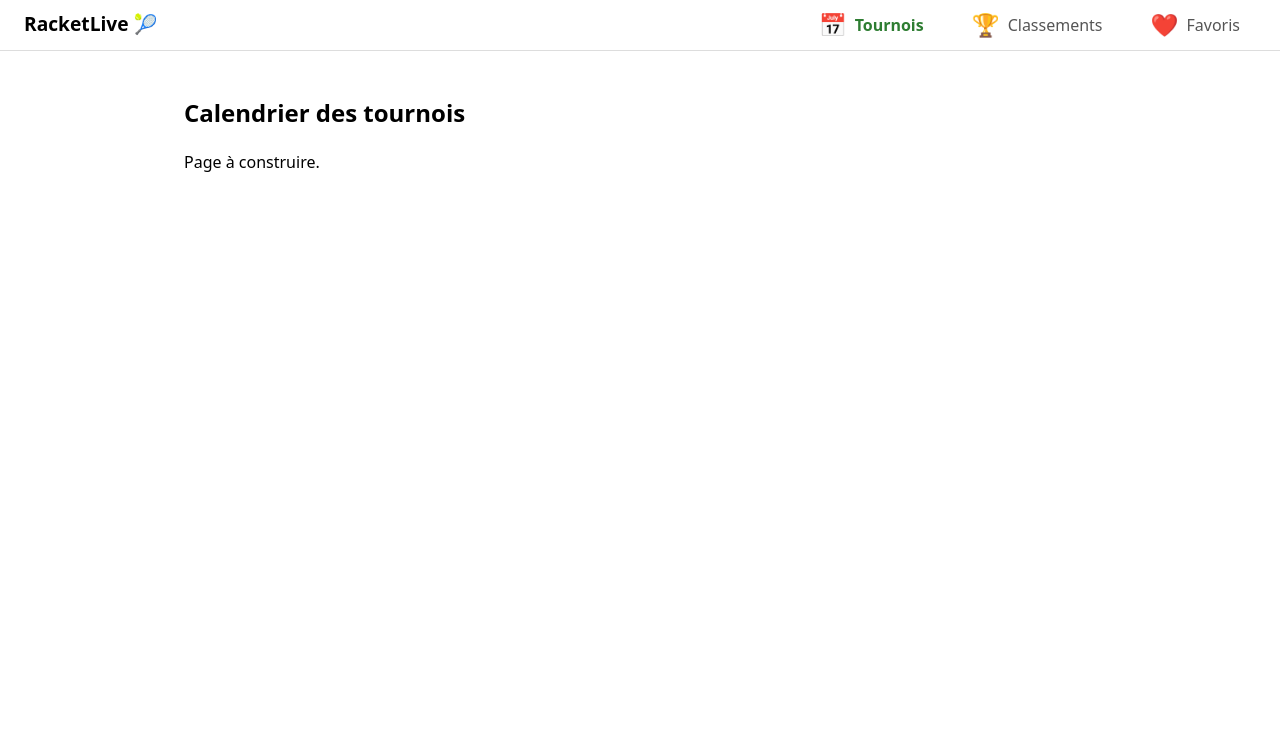
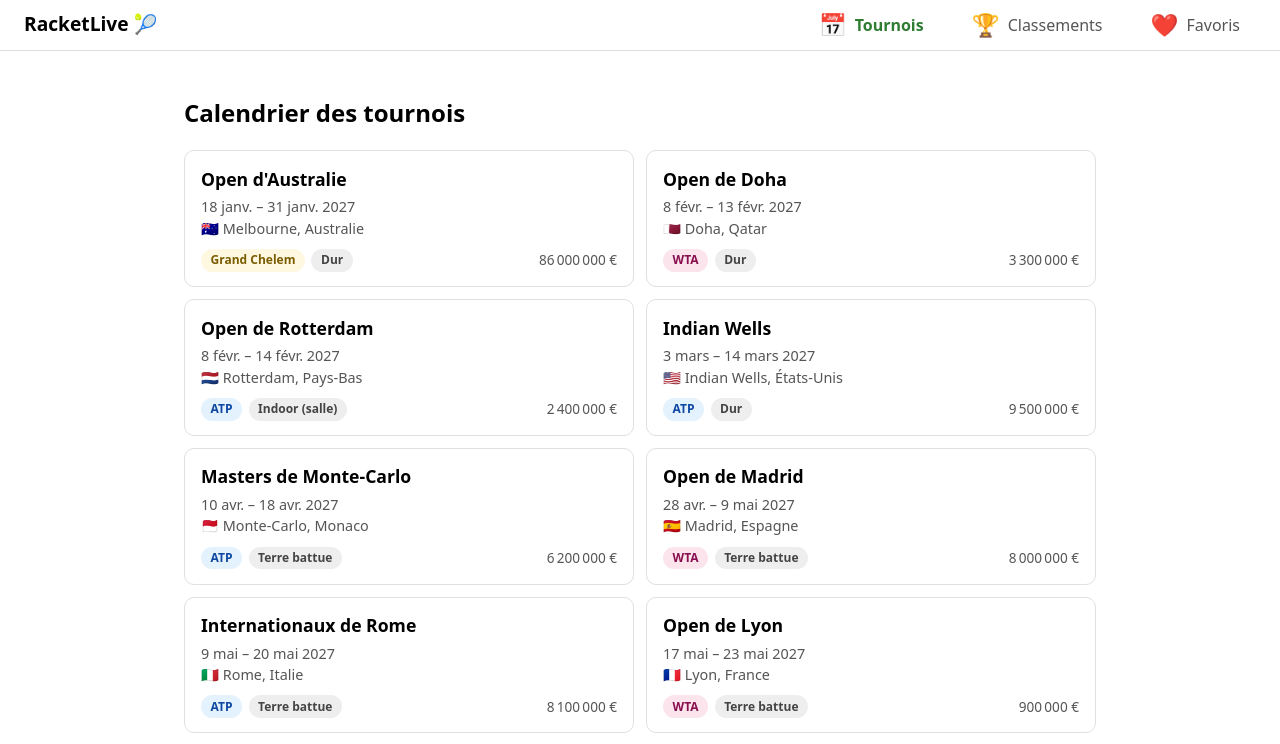
Before and after one commit to Labrosse-Anthony/racketlive, a React (Vite) app: page /calendrier in a window 1280 px wide. Shown: the top 744 px of the page. Built offline with nearby package versions, Linux system fonts and the light colour scheme.

Commit message:
Affichage de la liste des tournois

```diff
--- /dev/null
+++ b/src/components/tournaments/TournamentCard.css
@@ -0,0 +1,74 @@
+.tournoi-card {
+  border: 1px solid #e0e0e0;
+  border-radius: 10px;
+  background: #ffffff;
+}
+
+.tournoi-card:hover {
+  border-color: #2e7d32;
+}
+
+.tournoi-card__lien {
+  display: block;
+  padding: 0.9rem 1rem;
+  color: inherit;
+  text-decoration: none;
+}
+
+.tournoi-card__lien:focus-visible {
+  outline: 3px solid #f9a825;
+  outline-offset: 2px;
+  border-radius: 10px;
+}
+
+.tournoi-card__titre {
+  margin: 0 0 0.25rem;
+  font-size: 1.1rem;
+}
+
+.tournoi-card__info {
+  margin: 0;
+  color: #555555;
+  font-size: 0.9rem;
+}
+
+.tournoi-card__badges {
+  display: flex;
+  flex-wrap: wrap;
+  align-items: center;
+  gap: 0.4rem;
+  margin-top: 0.6rem;
+}
+
+.tournoi-card__dotation {
+  margin-left: auto;
+  color: #555555;
+  font-size: 0.85rem;
+}
+
+.badge {
+  padding: 0.15rem 0.6rem;
+  border-radius: 999px;
+  font-size: 0.75rem;
+  font-weight: bold;
+}
+
+.badge--atp {
+  background: #e3f2fd;
+  color: #0d47a1;
+}
+
+.badge--wta {
+  background: #fce4ec;
+  color: #880e4f;
+}
+
+.badge--grand-chelem {
+  background: #fff8e1;
+  color: #7a5c00;
+}
+
+.badge--surface {
+  background: #eeeeee;
+  color: #444444;
+}
--- /dev/null
+++ b/src/components/tournaments/TournamentCard.jsx
@@ -0,0 +1,41 @@
+import { Link } from 'react-router-dom'
+import { drapeau } from '../../utils/flags.js'
+import { formaterPeriode } from '../../utils/dates.js'
+import { CIRCUITS, SURFACES, PAYS } from '../../utils/labels.js'
+import './TournamentCard.css'
+
+function TournamentCard({ tournoi }) {
+  const dotation = tournoi.dotation.toLocaleString('fr-FR', {
+    style: 'currency',
+    currency: 'EUR',
+    maximumFractionDigits: 0,
+  })
+
+  return (
+    <article className="tournoi-card">
+      <Link to={`/tournois/${tournoi.id}`} className="tournoi-card__lien">
+        <h2 className="tournoi-card__titre">{tournoi.nom}</h2>
+        <p className="tournoi-card__info">
+          {formaterPeriode(tournoi.debut, tournoi.fin)}
+        </p>
+        <p className="tournoi-card__info">
+          <span role="img" aria-label={PAYS[tournoi.pays]}>
+            {drapeau(tournoi.pays)}
+          </span>{' '}
+          {tournoi.ville}, {PAYS[tournoi.pays]}
+        </p>
+        <div className="tournoi-card__badges">
+          <span className={`badge badge--${tournoi.circuit}`}>
+            {CIRCUITS[tournoi.circuit]}
+          </span>
+          <span className="badge badge--surface">
+            {SURFACES[tournoi.surface]}
+          </span>
+          <span className="tournoi-card__dotation">{dotation}</span>
+        </div>
+      </Link>
+    </article>
+  )
+}
+
+export default TournamentCard
--- /dev/null
+++ b/src/components/tournaments/TournamentList.css
@@ -0,0 +1,13 @@
+.tournoi-list {
+  list-style: none;
+  margin: 0;
+  padding: 0;
+  display: grid;
+  gap: 0.75rem;
+}
+
+@media (min-width: 768px) {
+  .tournoi-list {
+    grid-template-columns: 1fr 1fr;
+  }
+}
--- /dev/null
+++ b/src/components/tournaments/TournamentList.jsx
@@ -0,0 +1,20 @@
+import TournamentCard from './TournamentCard.jsx'
+import './TournamentList.css'
+
+function TournamentList({ tournois }) {
+  if (tournois.length === 0) {
+    return <p>Aucun tournoi ne correspond à ces critères.</p>
+  }
+
+  return (
+    <ul className="tournoi-list">
+      {tournois.map((tournoi) => (
+        <li key={tournoi.id}>
+          <TournamentCard tournoi={tournoi} />
+        </li>
+      ))}
+    </ul>
+  )
+}
+
+export default TournamentList
--- a/src/pages/CalendrierPage.jsx
+++ b/src/pages/CalendrierPage.jsx
@@ -1,8 +1,22 @@
+import { useEffect, useState } from 'react'
+import { getTournaments } from '../services/api/tournamentsApi.js'
+import TournamentList from '../components/tournaments/TournamentList.jsx'
+
 function CalendrierPage() {
+  const [tournois, setTournois] = useState([])
+  const [chargement, setChargement] = useState(true)
+
+  useEffect(() => {
+    getTournaments().then((donnees) => {
+      setTournois(donnees)
+      setChargement(false)
+    })
+  }, [])
+
   return (
     <section>
       <h1>Calendrier des tournois</h1>
-      <p>Page à construire.</p>
+      {chargement ? <p>Chargement…</p> : <TournamentList tournois={tournois} />}
     </section>
   )
 }
```
